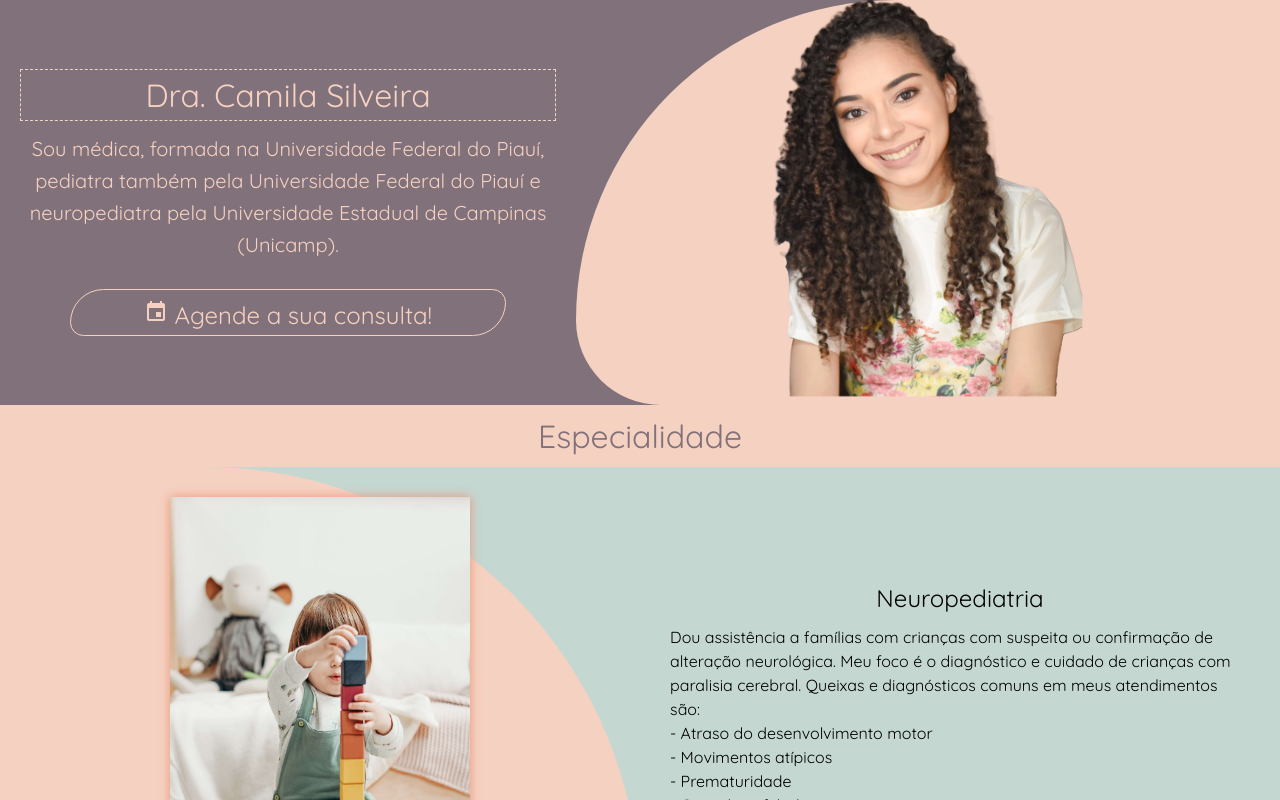
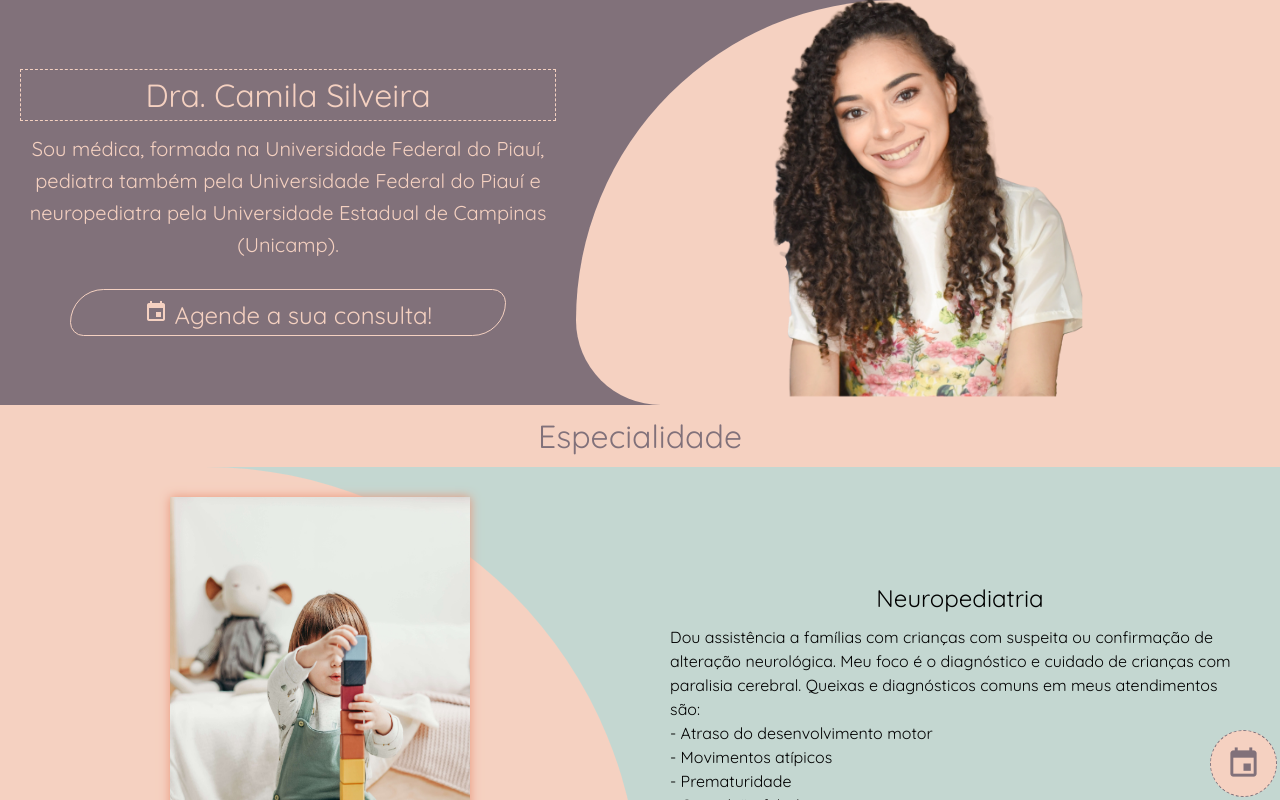
Before and after one commit to dracamilasilveira/camila-site, an Angular app: page / in a window 1280 px wide. Shown: the top 800 px of the page. Built offline with nearby package versions, Linux system fonts and the light colour scheme.

Commit message:
Adicionando butão float

```diff
--- a/src/app/home/home.component.css
+++ b/src/app/home/home.component.css
@@ -158,19 +158,7 @@ ul {
     margin: 12px 0px 0px 0px;
 }
 
-#schedule:hover {
-    padding:10px;
-    color: #81717A;
-    background-color: #F5D1C1;
-    margin: 12px 0px 0px 0px;
-    border: solid 1px;
-    border-style: double;
-    font-size:x-large;
-    border-radius: 100px 40px 100px 40px;
-    margin-left: 50px;
-    margin-right: 50px;
-    cursor:pointer;
-}
+
 
 #wpp {
     padding:15px;
@@ -213,6 +201,30 @@ a:-webkit-any-link {
     text-decoration: none;
 }
 
+#float-schedule {
+    padding:10px;
+    color: #81717A;
+    background-color: #F5D1C1;
+    border: solid 1.5px;
+    border-style: dashed;
+    font-size:x-large;
+    border-radius: 45px 45px 45px 45px;
+    width:45px;
+    height:45px;
+    position:fixed;
+    z-index:10;
+    text-align:center;
+    right: 0;
+    bottom: 0;
+    margin-right:3px;
+    margin-bottom:3px;
+}
+
+#float-schedule:hover {
+    cursor:pointer;
+}
+
+
 #schedule {
     padding:10px;
     color: #F5D1C1;
@@ -224,6 +236,20 @@ a:-webkit-any-link {
     border-radius: 100px 40px 100px 40px;
     margin-left: 50px;
     margin-right: 50px;
+}
+
+#schedule:hover {
+    padding:10px;
+    color: #81717A;
+    background-color: #F5D1C1;
+    margin: 12px 0px 0px 0px;
+    border: solid 1px;
+    border-style: double;
+    font-size:x-large;
+    border-radius: 100px 40px 100px 40px;
+    margin-left: 50px;
+    margin-right: 50px;
+    cursor:pointer;
 }
 
 #contact {
--- a/src/app/home/home.component.html
+++ b/src/app/home/home.component.html
@@ -8,6 +8,14 @@
         </div>
 </div>
 -->
+<a  (click)="openDialog()">
+  <div id="float-schedule">
+  <span class="material-icons" style="font-size:35px; margin-top:5px">
+  event
+  </span>
+</div>
+</a>
+
 <div fxLayout fxLayout.xs="column-reverse" fxLayout.sm="column-reverse" fxLayoutAlign="center"
             fxLayoutGap.xs="0" class="banner" fxLayout="row">
     <div id="mila-description" fxFlex="45" fxLayout="column" fxLayoutAlign="center stretch">
```
